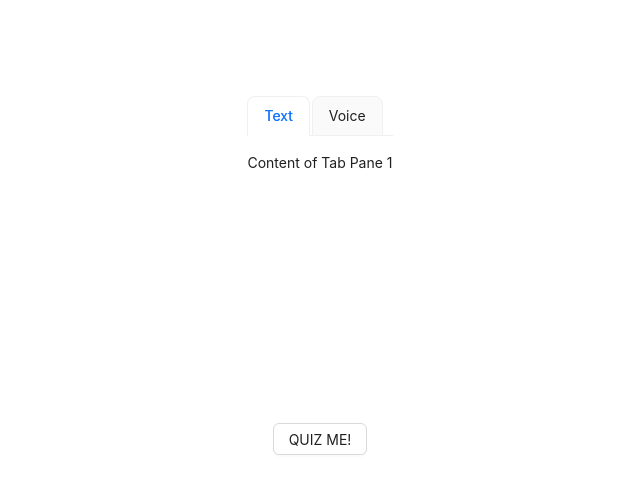
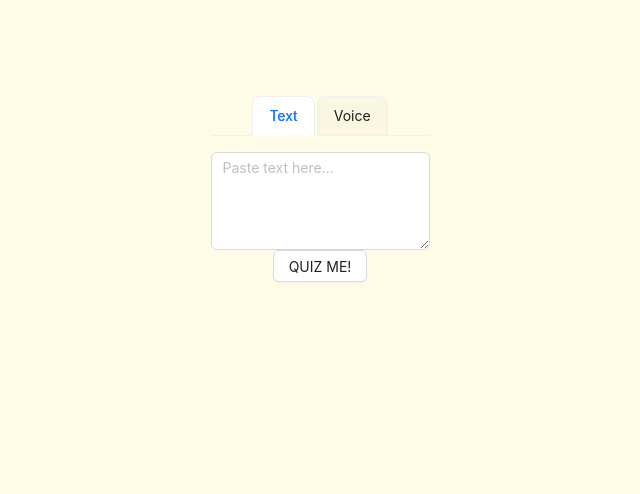
Before and after one commit to linh-kl-trinh/cmdf2024-HearToStudy, a Next.js app in the folder frontend/: page / in a window 1280 px wide. Shown: the top 494 px of the page, without its empty margins (320-960 px from the left). Built offline with nearby package versions, Linux system fonts and the light colour scheme.

Commit message:
update frontend with text updates

```diff
--- a/frontend/app/globals.css
+++ b/frontend/app/globals.css
@@ -4,17 +4,9 @@
 
 :root {
   --foreground-rgb: 0, 0, 0;
-  --background-start-rgb: 255, 255, 255;
-  --background-end-rgb: 255, 255, 255;
+  --background-start-rgb: 254, 252, 230;
+  --background-end-rgb: 254, 252, 230;
 }
-
-/* @media (prefers-color-scheme: dark) {
-  :root {
-    --foreground-rgb: 255, 255, 255;
-    --background-start-rgb: 0, 0, 0;
-    --background-end-rgb: 0, 0, 0;
-  }
-} */
 
 body {
   color: rgb(var(--foreground-rgb));
--- a/frontend/app/layout.tsx
+++ b/frontend/app/layout.tsx
@@ -5,8 +5,8 @@ import "./globals.css";
 const inter = Inter({ subsets: ["latin"] });
 
 export const metadata: Metadata = {
-  title: "Create Next App",
-  description: "Generated by create next app",
+  title: "Hear4You",
+  description: "Listening to ",
 };
 
 export default function RootLayout({
--- a/frontend/app/page.tsx
+++ b/frontend/app/page.tsx
@@ -1,40 +1,99 @@
 "use client";
-import Image from "next/image";
-import { Tabs, Button } from "antd";
+import { Tabs, Button, Input } from "antd";
 import type { TabsProps } from "antd";
+import { useState } from "react";
+
+const Home = () => {
+  // const [voice, setVoice] = useState(false);
+  const [text, setText] = useState("");
+
+  const { TextArea } = Input;
 
   const onChange = (key: string) => {
     console.log(key);
   };
 
-const onClick = () => {
-  console.log("clicked");
+  const onTextChange = (
+    e: React.ChangeEvent<HTMLInputElement | HTMLTextAreaElement>
+  ) => {
+    setText(e.target.value);
+  };
+
+  const sendText = async () => {
+    try {
+      const response = await fetch("http://127.0.0.1:5001/sendText", {
+        method: "POST",
+        headers: {
+          "Content-Type": "application/json",
+        },
+        body: JSON.stringify(text),
+      });
+
+      if (response.ok) {
+        // Handle success
+        const data = await response.json();
+        console.log("Success:", data);
+      } else {
+        // Handle error
+        const errorData = await response.json();
+        console.error("Error:", errorData);
+      }
+    } catch (error) {
+      console.error("Error:", error);
+    }
+  };
+
+  const micOnClick = () => {
+    // setVoice(true);
+
+    // textbox.focus();
+
+    var dictationEvent = new KeyboardEvent("keydown", {
+      key: "F5",
+      keyCode: 116,
+      code: "F5",
+    });
+
+    document.dispatchEvent(dictationEvent);
   };
 
   const items: TabsProps["items"] = [
     {
       key: "1",
       label: "Text",
-    children: "Content of Tab Pane 1",
+      children: (
+        <TextArea
+          rows={4}
+          placeholder="Paste text here..."
+          onChange={onTextChange}
+        />
+      ),
     },
     {
       key: "2",
       label: "Voice",
-    children: "Content of Tab Pane 2",
+      children: (
+        <TextArea
+          rows={4}
+          placeholder="Click microphone to start live transcription..."
+        />
+      ), // add mic button overlay
     },
   ];
 
-export default function Home() {
   return (
-    <main className="flex min-h-screen flex-col items-center justify-between p-24">
+    <main className="flex min-h-screen flex-col items-center p-24">
       <Tabs
         defaultActiveKey="1"
         items={items}
         type="card"
         onChange={onChange}
+        centered
       />
-      <Button onClick={onClick}>QUIZ ME!</Button>
+      <Button onClick={sendText}>QUIZ ME!</Button>{" "}
       <div className="z-10 max-w-5xl w-full items-center justify-between font-mono text-sm lg:flex"></div>
     </main>
   );
-}
+};
+
+export default Home;
```
Also changed, not shown: 1 other file (tests, documents, lock files or other folders). Lines whose indentation alone changed are shown as unchanged.
